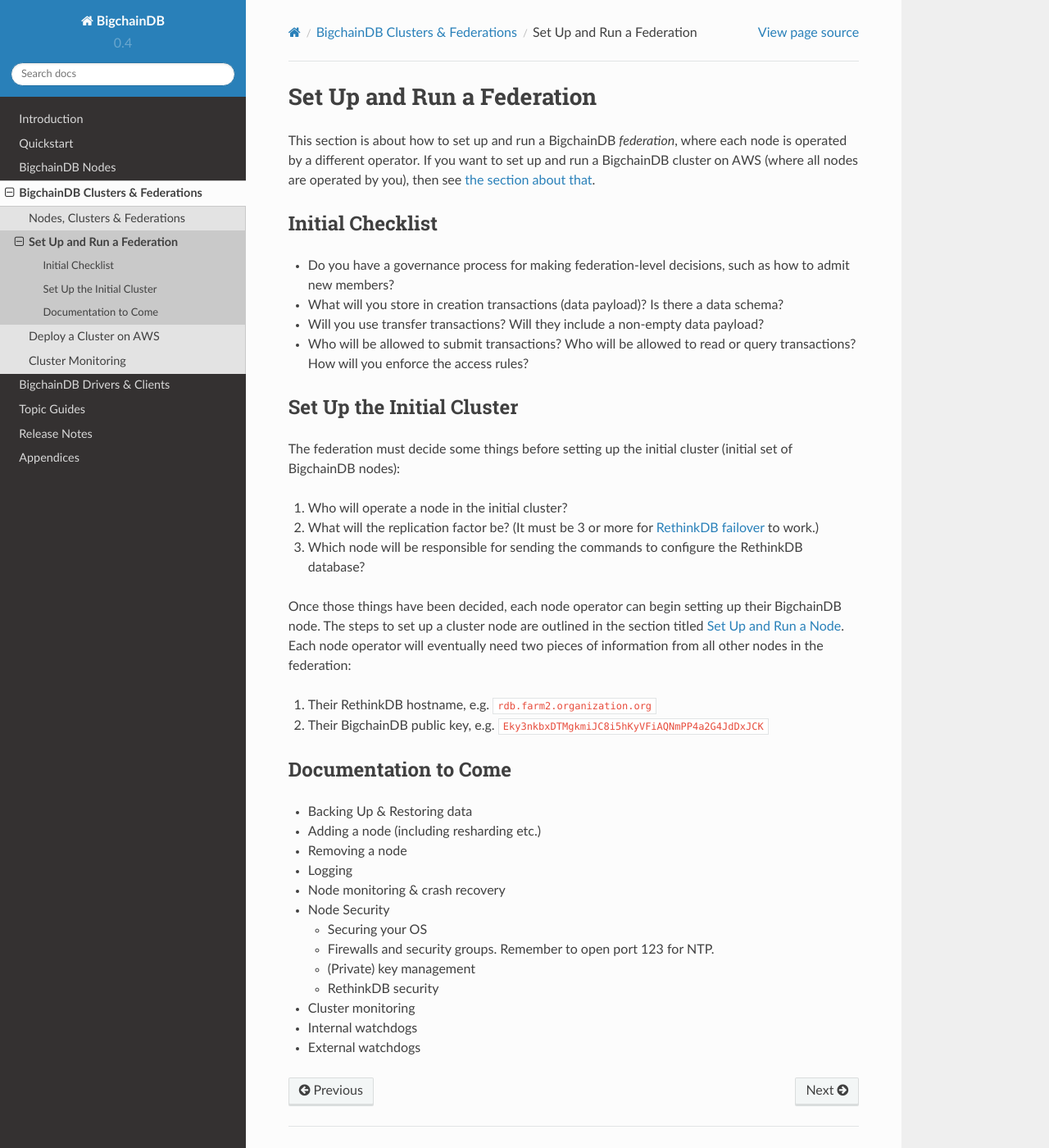
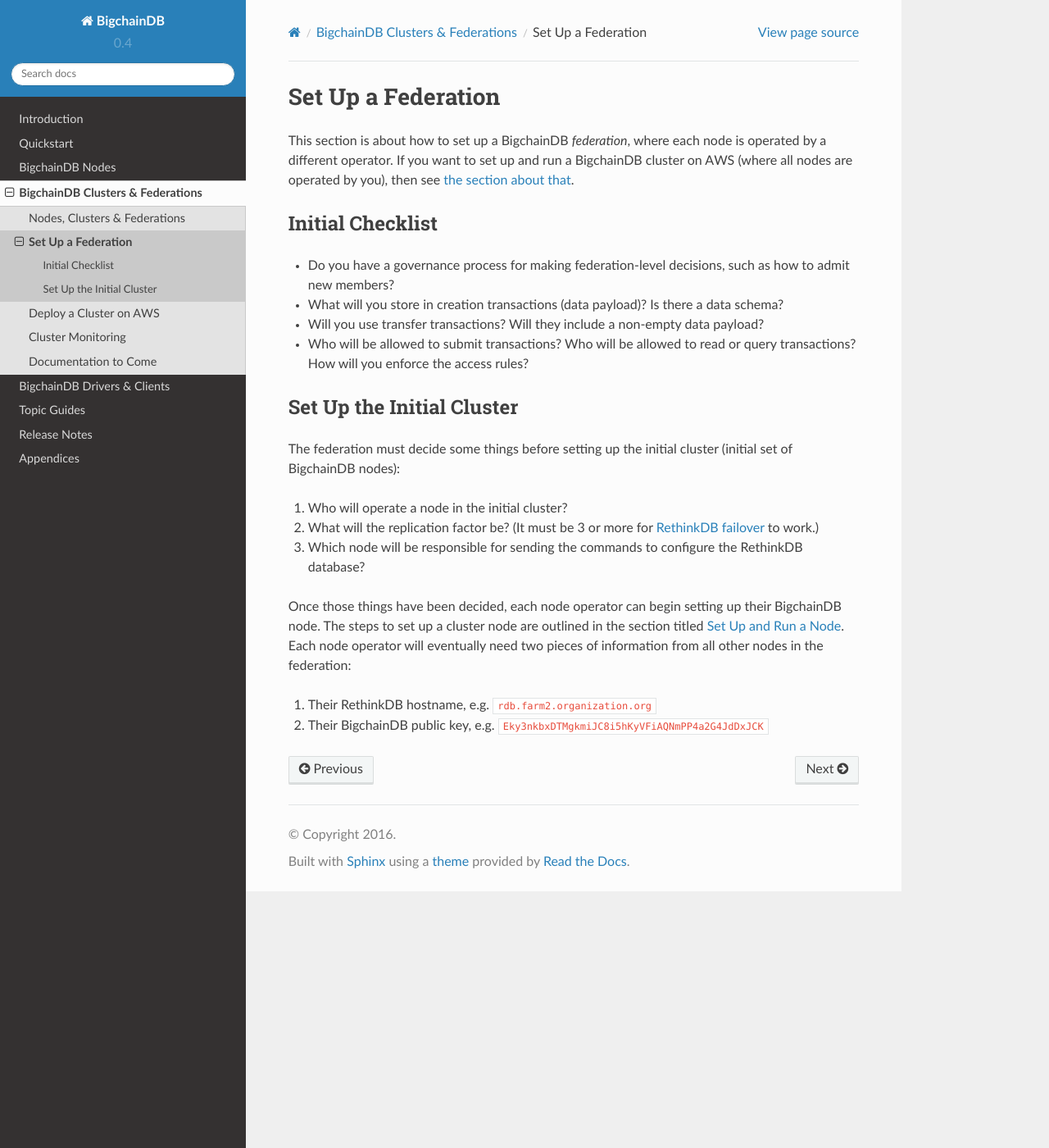
Before and after one commit to thematerials-network/bigchaindb-node, a Sphinx documentation site: the page built from bigchaindb/docs/source/clusters-feds/set-up-a-federation.md, in a window 1280 px wide and 1400 px high. Shown: the whole window at 82% size. Built offline with Sphinx 7.4.7 and the Read the Docs theme 2.0.0, drawn with Linux system fonts in a browser that asks for light colours; pages that are not in the unit, such as notebooks, are missing from menus.

Commit message:
Docs: Refactored some federation docs

```diff
--- a/bigchaindb/docs/source/clusters-feds/index.rst
+++ b/bigchaindb/docs/source/clusters-feds/index.rst
@@ -8,6 +8,8 @@ BigchainDB Clusters & Federations
    :maxdepth: 1
 
    node-cluster-fed
-   federation-ops
+   set-up-a-federation
+   backup
    deploy-on-aws
    monitoring
+   future-docs
--- a/bigchaindb/docs/source/clusters-feds/federation-ops.md
+++ b/bigchaindb/docs/source/clusters-feds/set-up-a-federation.md
@@ -1,6 +1,6 @@
-# Set Up and Run a Federation
+# Set Up a Federation
 
-This section is about how to set up and run a BigchainDB _federation_, where each node is operated by a different operator. If you want to set up and run a BigchainDB cluster on AWS (where all nodes are operated by you), then see [the section about that](deploy-on-aws.html).
+This section is about how to set up a BigchainDB _federation_, where each node is operated by a different operator. If you want to set up and run a BigchainDB cluster on AWS (where all nodes are operated by you), then see [the section about that](deploy-on-aws.html).
 
 
 ## Initial Checklist
@@ -24,20 +24,3 @@ The steps to set up a cluster node are outlined in the section titled [Set Up an
 
 1. Their RethinkDB hostname, e.g. `rdb.farm2.organization.org`
 2. Their BigchainDB public key, e.g. `Eky3nkbxDTMgkmiJC8i5hKyVFiAQNmPP4a2G4JdDxJCK`
-
-
-## Documentation to Come
-
-* Backing Up & Restoring data
-* Adding a node (including resharding etc.)
-* Removing a node
-* Logging
-* Node monitoring & crash recovery
-* Node Security
-    * Securing your OS
-    * Firewalls and security groups. Remember to open port 123 for NTP.
-    * (Private) key management
-    * RethinkDB security
-* Cluster monitoring
-* Internal watchdogs
-* External watchdogs
```
Also changed, not shown: bigchaindb/docs/source/clusters-feds/future-docs.md (added, +15 -0 lines), bigchaindb/docs/source/introduction.md (+1 -1 lines).
